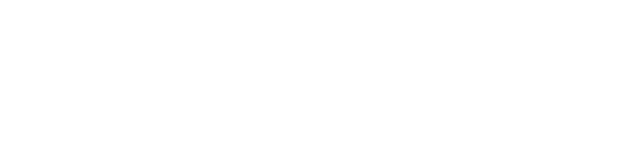
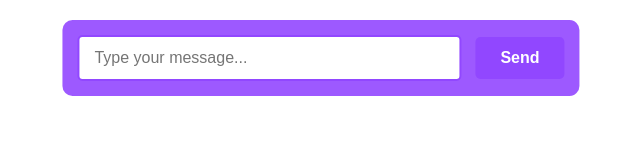
Before and after one commit to Wormeyy/Worm-model, a plain HTML site: page index.html in a window 1280 px wide. Shown: the whole page, without its empty margins (319-959 px from the left). Drawn offline with nearby package versions, Linux system fonts and the light colour scheme.

Commit message:
Update index.html

```diff
--- a/index.html
+++ b/index.html
@@ -32,7 +32,7 @@
 
         #input-container {
             position: fixed;
-            top: -200px;
+            top: 20px;
             left: 50%;
             transform: translateX(-50%);
             z-index: 1000;
```
